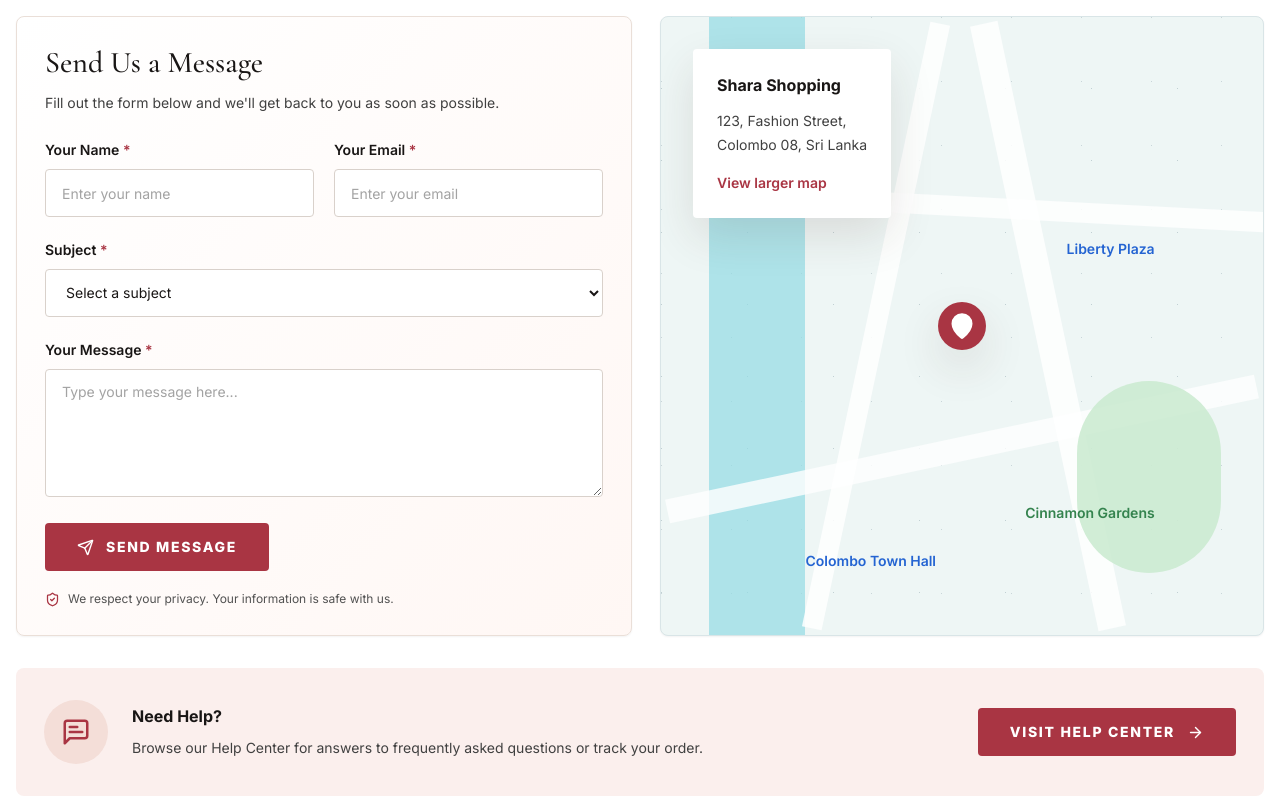
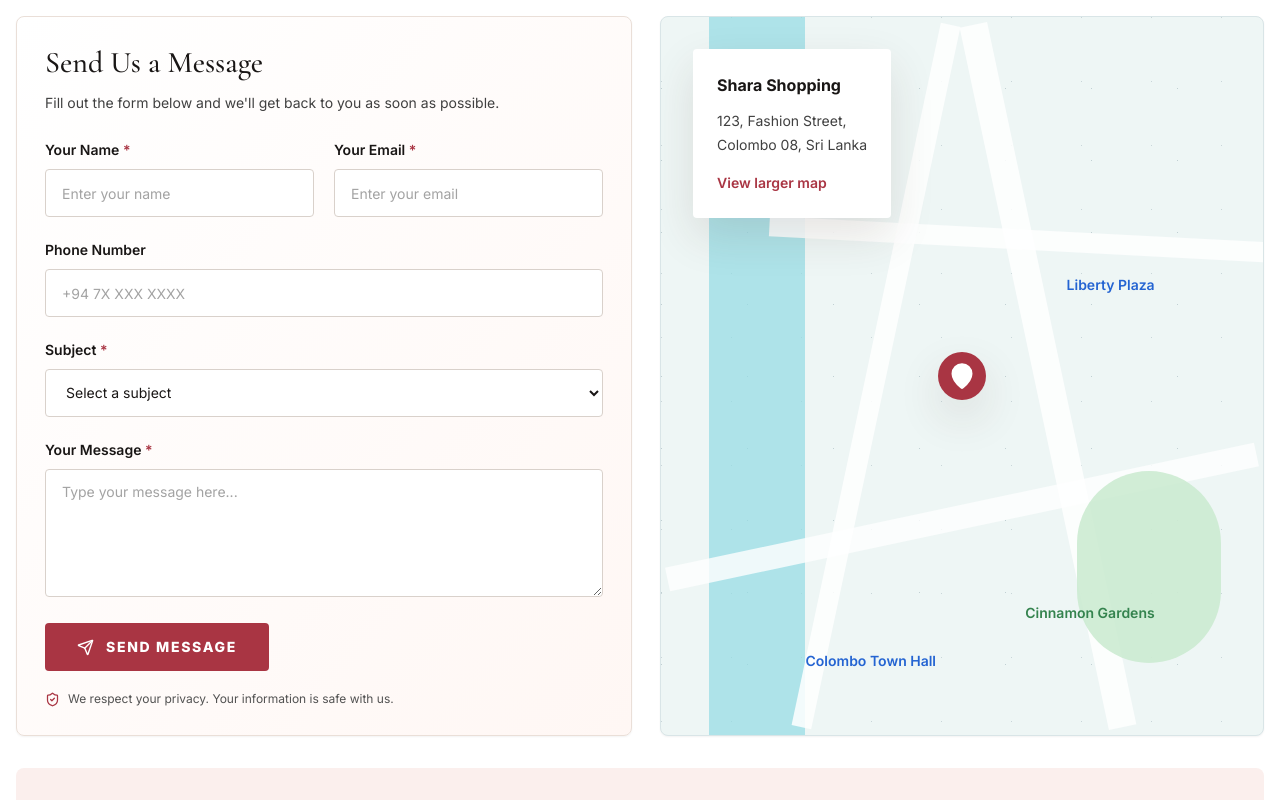
Before and after one commit to subasthican/shara-shopping, a React (Vite) app in the folder frontend/: page /contact in a window 1280 px wide. Shown: the part 920-1720 px from the top of the page. Built offline with nearby package versions, Linux system fonts and the light colour scheme; no server answers.

Commit message:
Connect contact form to API

```diff
--- a/frontend/src/pages/ContactPage.jsx
+++ b/frontend/src/pages/ContactPage.jsx
@@ -1,5 +1,6 @@
 import {
   ArrowRight,
+  CheckCircle2,
   Headphones,
   Mail,
   MapPin,
@@ -8,9 +9,11 @@ import {
   Send,
   ShieldCheck,
 } from 'lucide-react';
+import { useState } from 'react';
 import boutiqueImage from '../assets/about-boutique.png';
 import Footer from '../components/Footer.jsx';
 import Header from '../components/Header.jsx';
+import { createContactMessage } from '../services/contactService.js';
 
 const contactOptions = [
   { icon: Phone, title: 'Call Us', main: '077 123 4567', note: 'Mon - Sat: 9.00 AM - 6.00 PM' },
@@ -87,30 +90,78 @@ function ContactBody() {
 }
 
 function MessageForm() {
+  const [form, setForm] = useState({
+    fullName: '',
+    email: '',
+    phone: '',
+    subject: '',
+    message: '',
+  });
+  const [isSubmitting, setIsSubmitting] = useState(false);
+  const [feedback, setFeedback] = useState({ type: '', message: '' });
+
+  const updateField = (field, value) => {
+    setForm((current) => ({ ...current, [field]: value }));
+  };
+
+  const handleSubmit = async (event) => {
+    event.preventDefault();
+    setFeedback({ type: '', message: '' });
+
+    if (!form.fullName || !form.email || !form.subject || !form.message) {
+      setFeedback({ type: 'error', message: 'Please complete all required fields before sending your message.' });
+      return;
+    }
+
+    setIsSubmitting(true);
+
+    try {
+      await createContactMessage(form);
+      setForm({ fullName: '', email: '', phone: '', subject: '', message: '' });
+      setFeedback({ type: 'success', message: 'Message sent successfully. We will reply within 24 hours.' });
+    } catch (error) {
+      setFeedback({ type: 'error', message: error.response?.data?.message || 'We could not send your message right now. Please try again.' });
+    } finally {
+      setIsSubmitting(false);
+    }
+  };
+
   return (
     <section className="rounded-lg border border-[#eadfd8] bg-gradient-to-br from-white to-[#fff7f4] p-7 shadow-sm">
       <h2 className="font-serif text-3xl">Send Us a Message</h2>
       <p className="mt-3 text-sm text-neutral-700">Fill out the form below and we&apos;ll get back to you as soon as possible.</p>
-      <form className="mt-6 space-y-5">
+      <form className="mt-6 space-y-5" onSubmit={handleSubmit}>
         <div className="grid gap-5 sm:grid-cols-2">
-          <Field label="Your Name" required placeholder="Enter your name" />
-          <Field label="Your Email" required placeholder="Enter your email" type="email" />
+          <Field label="Your Name" required placeholder="Enter your name" value={form.fullName} onChange={(event) => updateField('fullName', event.target.value)} />
+          <Field label="Your Email" required placeholder="Enter your email" type="email" value={form.email} onChange={(event) => updateField('email', event.target.value)} />
         </div>
+        <Field label="Phone Number" placeholder="+94 7X XXX XXXX" value={form.phone} onChange={(event) => updateField('phone', event.target.value)} />
         <label className="block">
           <span className="form-label">Subject <span className="text-rosewood">*</span></span>
-          <select className="form-control mt-2">
-            <option>Select a subject</option>
+          <select className="form-control mt-2" value={form.subject} onChange={(event) => updateField('subject', event.target.value)}>
+            <option value="">Select a subject</option>
             <option>Order support</option>
             <option>Product question</option>
             <option>Delivery information</option>
+            <option>General inquiry</option>
           </select>
         </label>
         <label className="block">
           <span className="form-label">Your Message <span className="text-rosewood">*</span></span>
-          <textarea className="form-control mt-2 min-h-32 resize-y py-3" placeholder="Type your message here..." />
+          <textarea className="form-control mt-2 min-h-32 resize-y py-3" placeholder="Type your message here..." value={form.message} onChange={(event) => updateField('message', event.target.value)} />
         </label>
-        <button className="btn-primary gap-3" type="submit">
-          <Send size={17} /> Send Message
+        {feedback.message && (
+          <p className={`flex items-center gap-2 rounded border px-4 py-3 text-sm font-semibold ${
+            feedback.type === 'success'
+              ? 'border-[#b7d8b2] bg-[#f3fbef] text-[#15803d]'
+              : 'border-[#f4b8c1] bg-[#fff1f3] text-rosewood'
+          }`}>
+            {feedback.type === 'success' && <CheckCircle2 size={17} />}
+            {feedback.message}
+          </p>
+        )}
+        <button className="btn-primary gap-3 disabled:cursor-not-allowed disabled:opacity-70" type="submit" disabled={isSubmitting}>
+          <Send size={17} /> {isSubmitting ? 'Sending...' : 'Send Message'}
         </button>
         <p className="flex items-center gap-2 text-xs text-neutral-600">
           <ShieldCheck size={15} className="text-rosewood" /> We respect your privacy. Your information is safe with us.
--- /dev/null
+++ b/frontend/src/services/contactService.js
@@ -0,0 +1,6 @@
+import apiClient from './apiClient.js';
+
+export async function createContactMessage(messagePayload) {
+  const { data } = await apiClient.post('/contact', messagePayload);
+  return data;
+}
```
